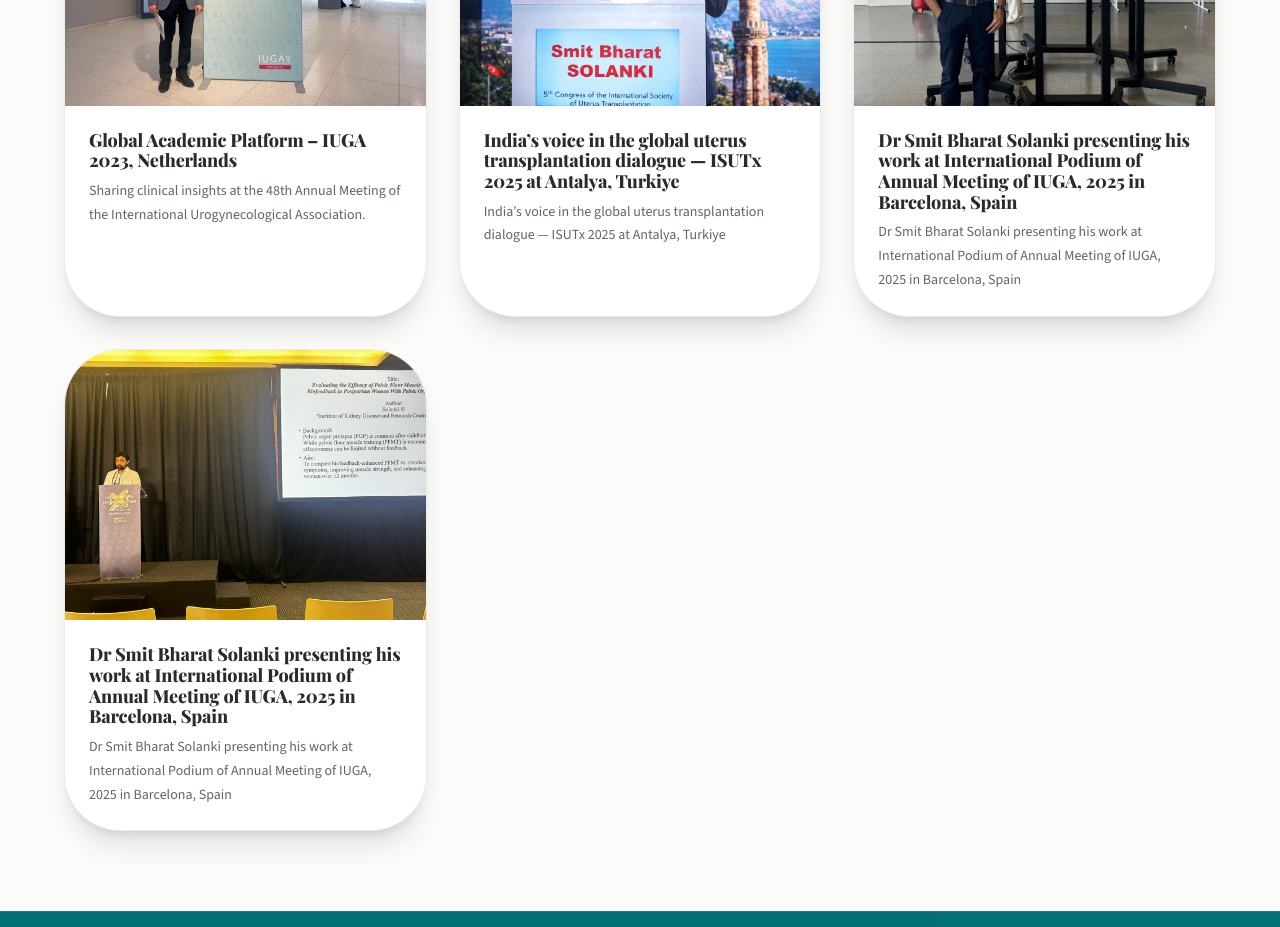
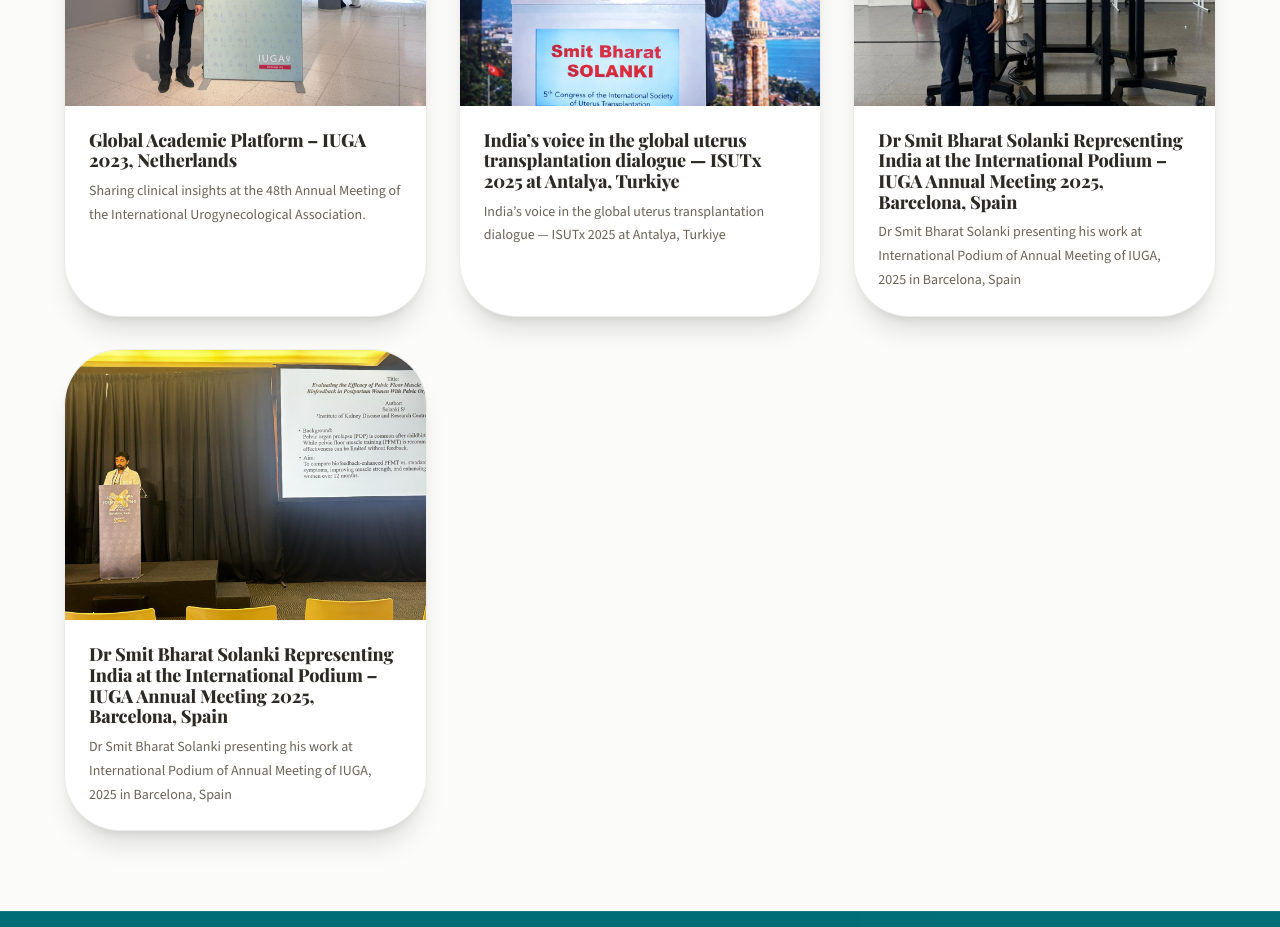
Before and after one commit to Prat05devs/DrSolanki, a Next.js app: page /gallery in a window 1280 px wide. Shown: the part 1540-2467 px from the top of the page. Built offline with nearby package versions, Linux system fonts and the light colour scheme.

Commit message:
headline

```diff
--- a/src/app/gallery/page.tsx
+++ b/src/app/gallery/page.tsx
@@ -67,13 +67,13 @@
   {
     src: "/gallery/img9.jpeg",
     alt: "International Conference",
-    title: "Dr Smit Bharat Solanki presenting his work at International Podium of Annual Meeting of IUGA, 2025 in Barcelona, Spain",
+    title: "Dr Smit Bharat Solanki Representing India at the International Podium – IUGA Annual Meeting 2025, Barcelona, Spain",
     description: "Dr Smit Bharat Solanki presenting his work at International Podium of Annual Meeting of IUGA, 2025 in Barcelona, Spain"
   },
   {
     src: "/gallery/img10.jpeg",
     alt: "International Conference",
-    title: "Dr Smit Bharat Solanki presenting his work at International Podium of Annual Meeting of IUGA, 2025 in Barcelona, Spain",
+    title: "Dr Smit Bharat Solanki Representing India at the International Podium – IUGA Annual Meeting 2025, Barcelona, Spain",
     description: "Dr Smit Bharat Solanki presenting his work at International Podium of Annual Meeting of IUGA, 2025 in Barcelona, Spain"
   },
 ];
```
